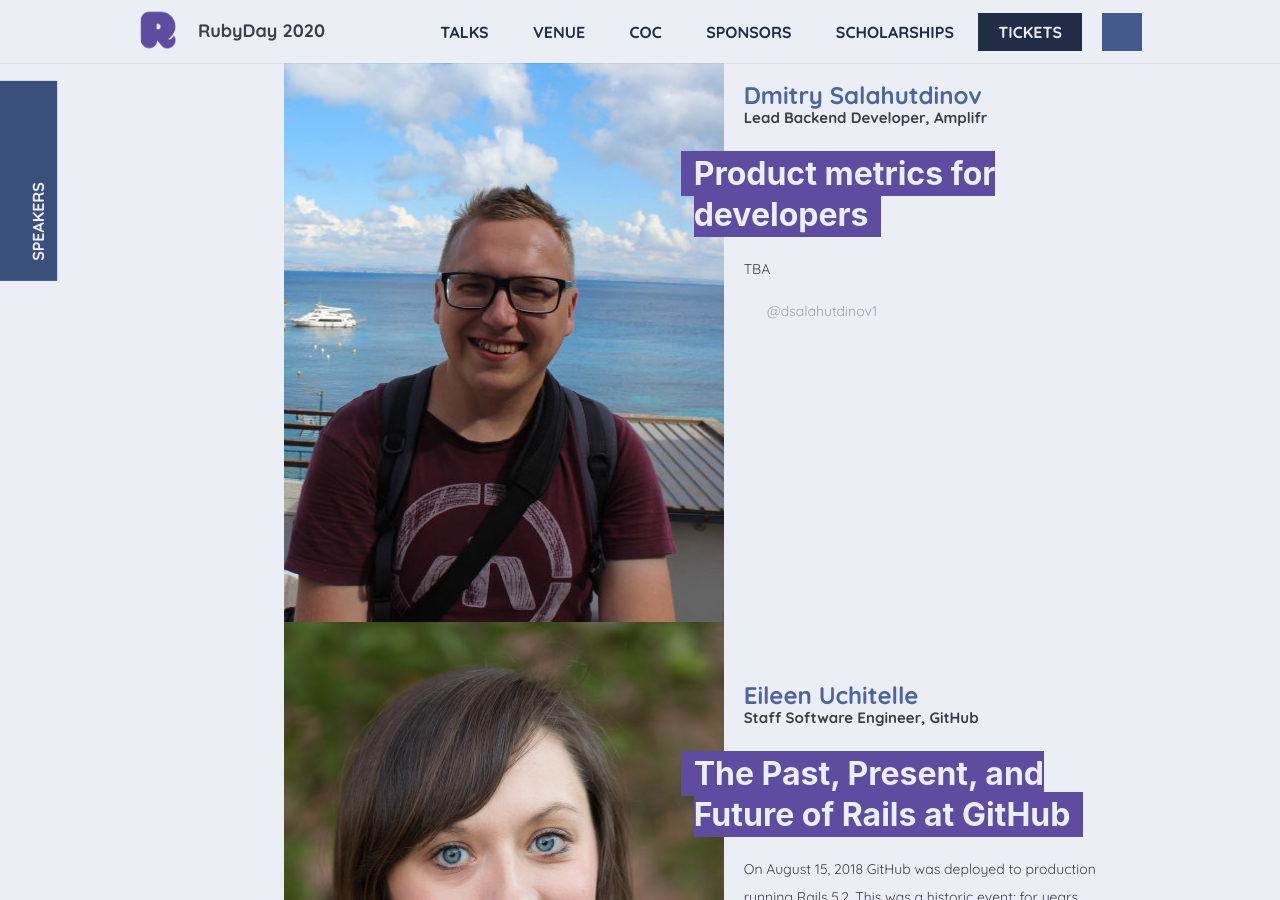
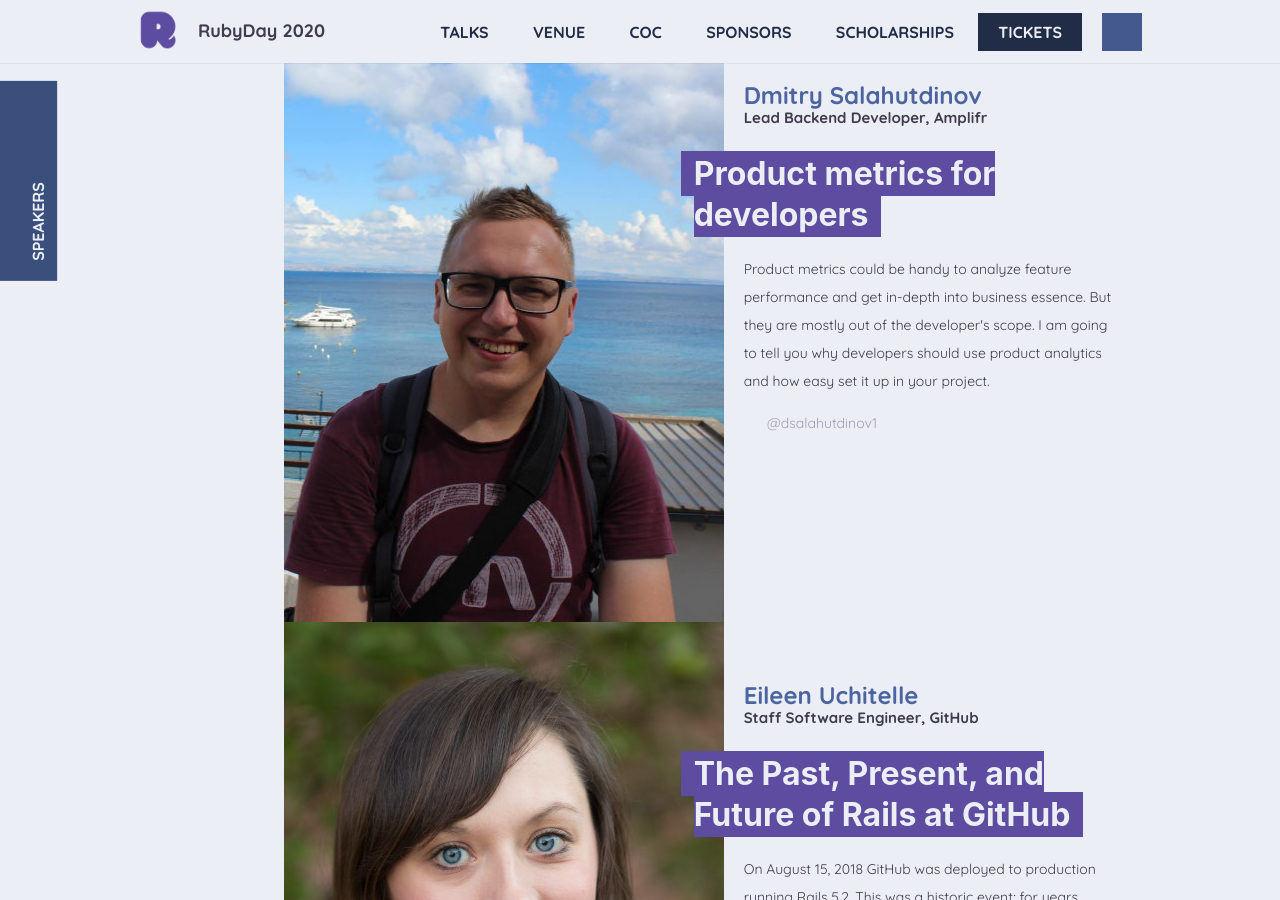
Before and after one commit to giuliatosato/2020.rubyday.it, a Jekyll site: the page built from talks.html, in a window 1280 px wide and 900 px high, scrolled down 3576 px. Built offline with Jekyll 4.4.1, drawn with Linux system fonts in a browser that asks for light colours; some web fonts are replaced; comment, search, counter and statistics services are not loaded.

Commit message:
add dmitry abstract

```diff
--- a/_data/talks.yml
+++ b/_data/talks.yml
@@ -51,7 +51,8 @@
   speaker_id: dmitry-salahutdinov
   title: Product metrics for developers
   extract: >
-    TBA
+    Product metrics could be handy to analyze feature performance and get in-depth into business essence.
+    But they are mostly out of the developer's scope. I am going to tell you why developers should use product analytics and how easy set it up in your project.
 
 -
   speaker_id: eileen-uchitelle
```
